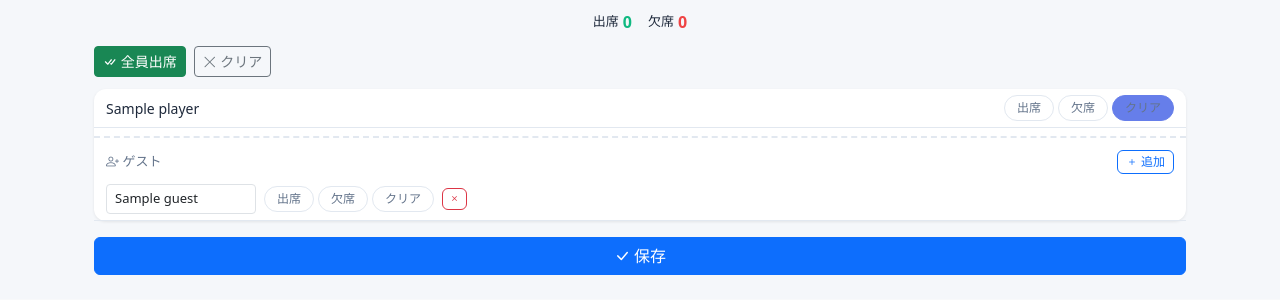
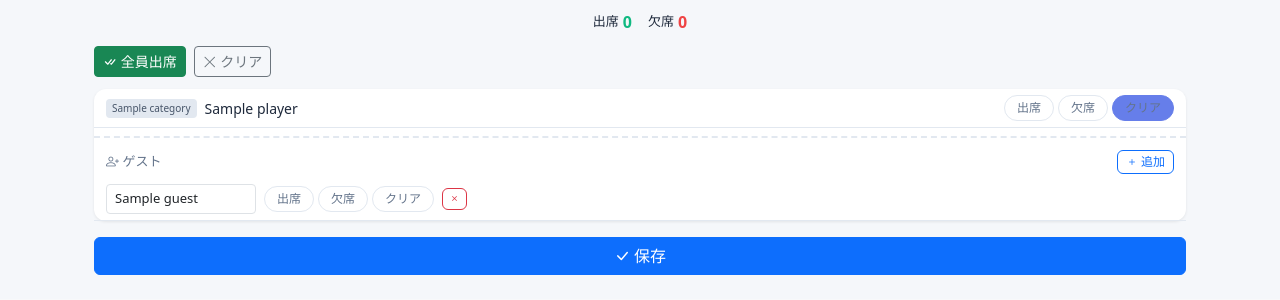
Before and after one commit to kotanono0607/ekiden-app, a Flask app: template templates/attendance.html in a window 1280 px wide. Shown: the part 161-461 px from the top of the page. Run offline with Flask 3, Linux system fonts and the light colour scheme; the template is opened without the code that fills it: most values are stand-ins (such as "Sample title", 1, 10 or a date in 2020).

Commit message:
Add player category display to attendance screens
- Show category badge next to player name in all attendance inputs
- Updated: attendance.html, practice_log_add.html, practice_log_detail.html
- Category displayed as small badge before player name

```diff
--- a/templates/attendance.html
+++ b/templates/attendance.html
@@ -29,6 +29,20 @@
     }
     .player-row:last-child {
         border-bottom: none;
+    }
+    .player-category {
+        font-size: 10px;
+        padding: 2px 6px;
+        border-radius: 4px;
+        background: #e2e8f0;
+        color: #475569;
+        white-space: nowrap;
+        min-width: 32px;
+        text-align: center;
+    }
+    [data-theme="dark"] .player-category {
+        background: rgba(255,255,255,0.1);
+        color: #94a3b8;
     }
     .player-name {
         flex: 1;
@@ -194,6 +208,7 @@
         {% for player in players %}
         {% set att = attendance_by_player.get(player.id|string, {}) %}
         <div class="player-row">
+            {% if player.category %}<span class="player-category">{{ player.category }}</span>{% endif %}
             <div class="player-name">{{ player.name }}</div>
             <div class="status-btns">
                 <button type="button" class="status-btn present {% if att.status == '出席' %}active{% endif %}"
```
Also changed, not shown: templates/practice_log_add.html (+15 -0 lines), templates/practice_log_detail.html (+15 -0 lines).
